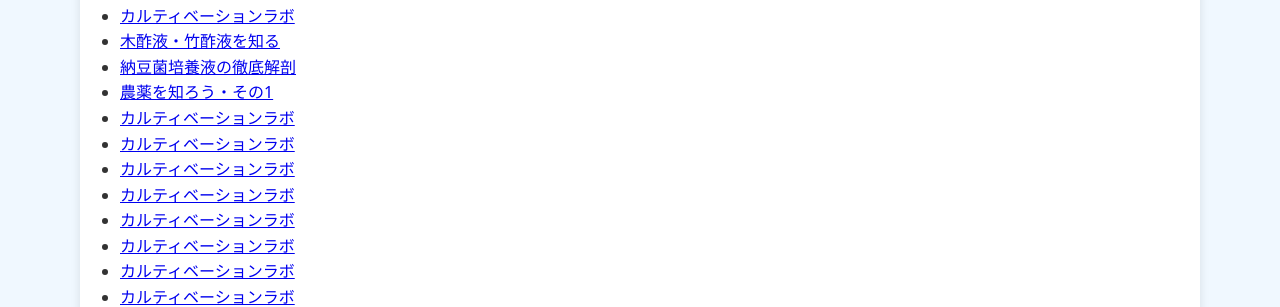
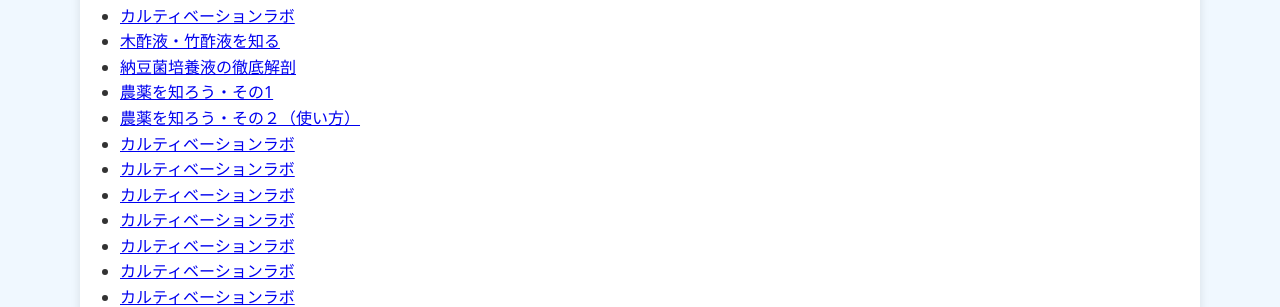
Before and after one commit to shiitake-garden/shiitake-garden.github.io, a Jekyll site: the page built from column/index.html, in a window 1280 px wide. Shown: the part 453-760 px from the top of the page. Built offline with Jekyll 4.4.1, drawn with Linux system fonts in a browser that asks for light colours.

Commit message:
Update column_nouyaku2.html

```diff
--- a/column/column_nouyaku2.html
+++ b/column/column_nouyaku2.html
@@ -1,6 +1,6 @@
 ---
 layout: default_care
-title: カルティベーションラボ
+title: 農薬を知ろう・その２（使い方）
 ---
 
 <!doctype html>
```
